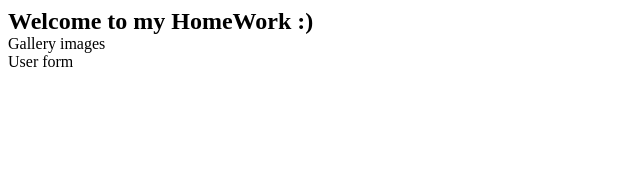
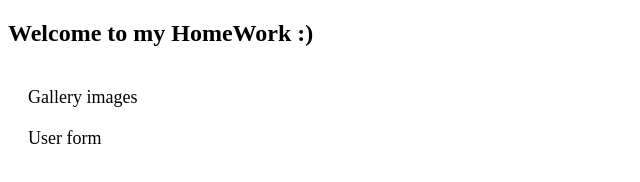
Before and after one commit to Evgeniy-Popov-98/goit-js-hw-09, a plain HTML site: page src/index.html in a window 1280 px wide. Shown: the whole page, without its empty margins (0-640 px from the left). Drawn offline with Linux system fonts and the light colour scheme.

Commit message:
Add-style

```diff
--- a/src/css/styles.css
+++ b/src/css/styles.css
@@ -5,6 +5,23 @@
   |============================
 */
 @import url('./reset.css');
+
+/*================== MAIN ===========================*/
+.title {
+  margin-top: 20px;
+}
+.main-list {
+  margin: 40px 0 0 20px;
+}
+
+.main-item a {
+  font-size: 18px;
+}
+
+.main-item:not(:last-child) {
+  padding-bottom: 20px;
+}
+/*================== GALLERY ===========================*/
 
 .gallery {
   max-width: 1128px;
--- a/src/index.html
+++ b/src/index.html
@@ -12,11 +12,11 @@
 <body>
 	<main>
 		<section>
-			<h1>Welcome to my HomeWork :)</h1>
+			<h1 class="title">Welcome to my HomeWork :)</h1>
 
-			<ul>
-				<li><a href="./1-gallery.html">Gallery images</a></li>
-				<li><a href="./2-form.html">User form</a></li>
+			<ul class="main-list">
+				<li class="main-item"><a href="./1-gallery.html">Gallery images</a></li>
+				<li class="main-item"><a href="./2-form.html">User form</a></li>
 			</ul>
 		</section>
 	</main>
```
